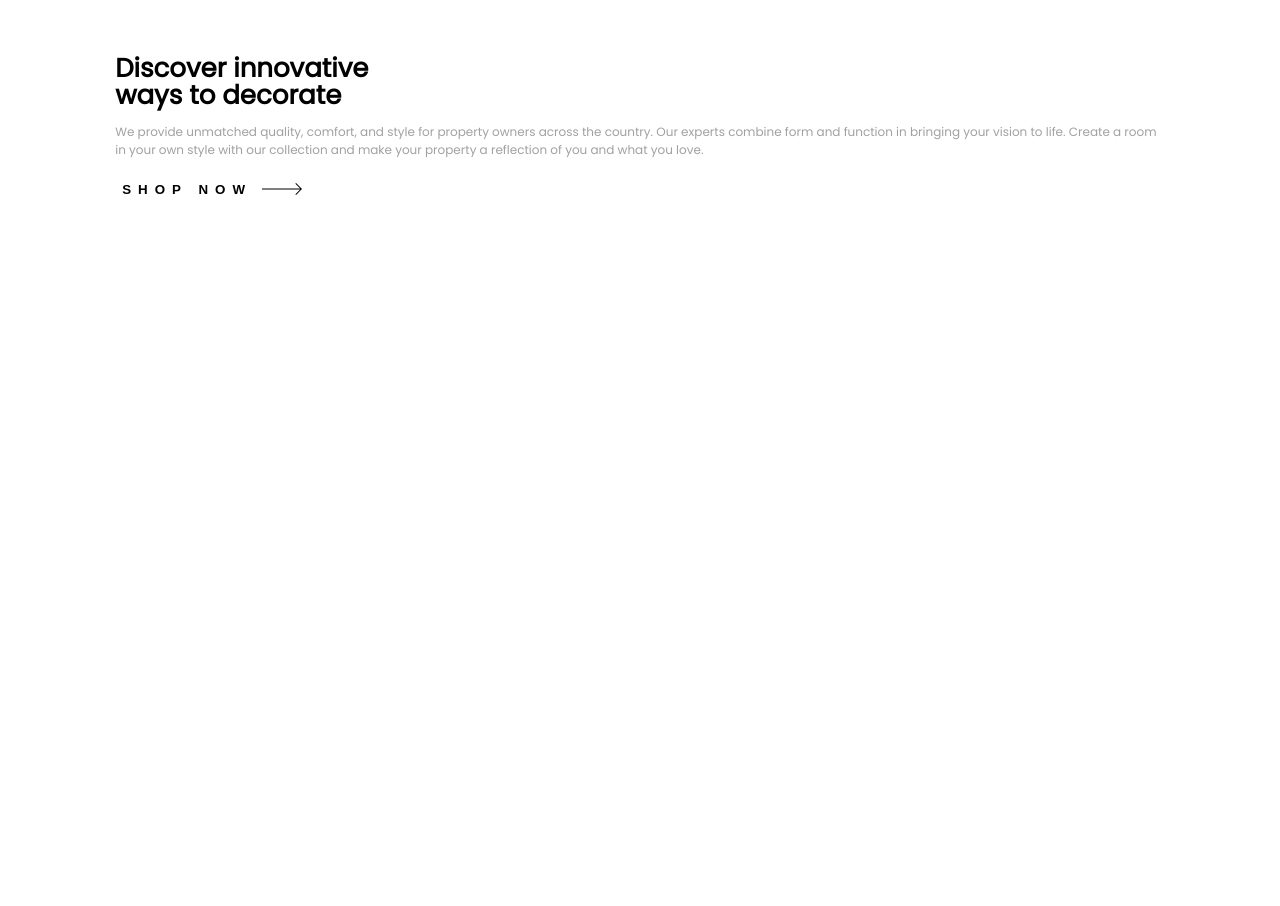
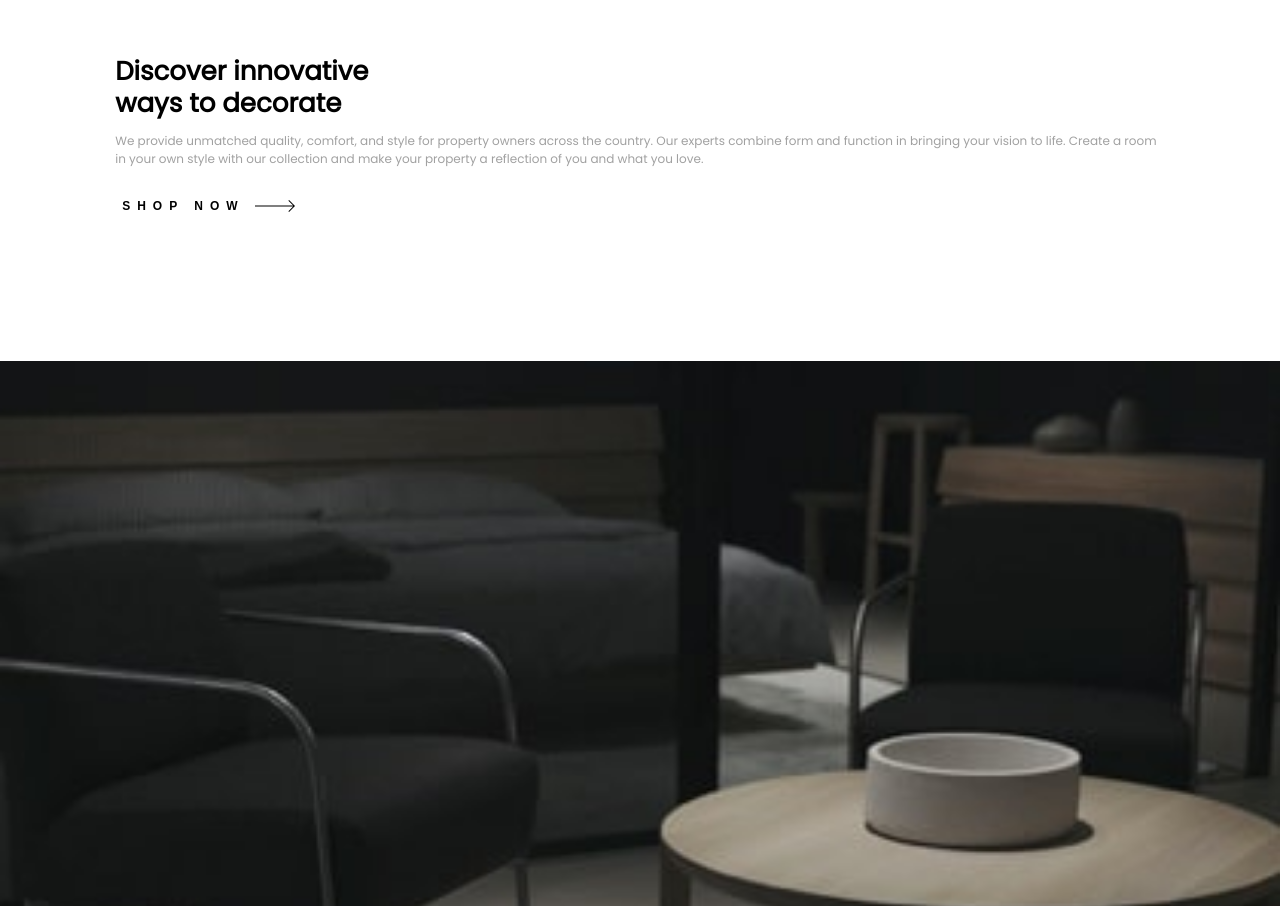
Before and after one commit to Aqib-cyber2/React-Styled-Component, a React (Create React App) app: page / in a window 1280 px wide. Shown: the part 1120-2026 px from the top of the page. Before the commit the page ends 1465 px from the top, so only its background shows below. Built offline with nearby package versions, Linux system fonts and the light colour scheme.

Commit message:
Some Design Modification and Addition of some components

```diff
--- a/src/App.js
+++ b/src/App.js
@@ -1,11 +1,15 @@
 import Header from "./components/Header"
-import { GlobalStyle } from './components/styles/GlobalStyle.styled'
+import AboutSection from "./components/About";
+import { GlobalStyle } from './components/styles/GlobalStyle.styled';
 
+// import { BrowserRouter as Router, Route, Switch } from "react-router-dom";
 function App() {
   return (
     <>
+
       <GlobalStyle />
       <Header />
+      <AboutSection />
     </>
   )
 }
--- /dev/null
+++ b/src/components/About.js
@@ -0,0 +1,27 @@
+import { Container } from "./styles/Container.styled"
+import {AboutSection} from "./styles/AboutSection.styled"
+function About() {
+  return (
+    <AboutSection>
+
+      <div className="img-box">  <img src="./images/image-about-dark.jpg" alt="img-about-dark" /> </div>
+
+      <div className="content-section">
+          <Container>
+              <h3>About our furniture</h3>
+              <p>
+
+                  Our multifunctional collection blends design and function to suit your individual taste.
+                  Make each room unique, or pick a cohesive theme that best express your interests and what
+                  inspires you. Find the furniture pieces you need, from traditional to contemporary styles
+                  or anything in between. Product specialists are available to help you create your dream space.
+
+              </p>
+          </Container>
+      </div>
+      <div className="img-box">  <img src="./images/image-about-light.jpg" alt="img-about-light" /> </div>
+    </AboutSection>
+  )
+}
+
+export default About;
--- a/src/components/Header.js
+++ b/src/components/Header.js
@@ -1,4 +1,6 @@
 // import { useState } from "react"
+import { Link } from "react-router-dom"
+
 import { StyledHeader, Nav, Logo} from "./styles/Header.styled"
 import { Container } from "./styles/Container.styled"
 import { Button } from "./styles/Button.styled"
@@ -29,6 +31,7 @@ function Header() {
     {/* img section */}
       <div className="img-section">
         {/* Navbar */}
+        <Container>
           <Nav>
 
           <button className="toggle-btn">
@@ -39,17 +42,20 @@ function Header() {
 
           {/* fixed navigation bar in header on mobile devices */}
           <div className="mobile-nav fixed hide">
+
+            <Container>
               <button className="toggle-btn">
                 <img src="./images/icon-close.svg" alt="closeIcon" />
               </button>
 
               <ul>
-              { li.map( li =>  <li key={li.title}> <a href="#"> {li.title} </a> </li> ) }
+                { li.map( li =>  <li key={li.title}>  {  <Link to="#"> {li.title} </Link> }  </li> ) }
               </ul>
-
+            </Container>
           </div>
 
           </Nav>
+        </Container>
 
         {/* slider buttons  */}
         <div className="button-box" bg="#ebfbff">
@@ -59,7 +65,8 @@ function Header() {
       </div>
 
       {/* content section */}
-      <Container className="content-section">
+      <div className="content-section">
+        <Container>
           <h1> Discover innovative <br /> ways to decorate </h1>
 
           <p>
@@ -70,6 +77,7 @@ function Header() {
 
           <Button className="btn"> Shop now  <img src="./images/icon-arrow.svg" alt="button arrowIcon" /> </Button>
         </Container>
+      </div>
 
 
     </StyledHeader>
--- /dev/null
+++ b/src/components/styles/AboutSection.styled.js
@@ -0,0 +1,23 @@
+import styled from "styled-components";
+
+export const AboutSection = styled.section`
+    display: flex;
+    flex-direction: column;
+
+    h3{
+        font-size: 12px;
+        color: hsl(0, 0%, 0%);
+        text-transform: uppercase;
+        letter-spacing: 7px;
+        margin-bottom: 1rem;
+    }
+
+    p{
+        color: hsl(0, 0%, 63%);
+        margin-bottom: 0;
+    }
+
+    img{
+        width: 100%;
+    }
+`
--- a/src/components/styles/Button.styled.js
+++ b/src/components/styles/Button.styled.js
@@ -5,6 +5,7 @@ export const Button = styled.button`
     align-items: center;
     background-color: transparent;
     color: hsl(0, 0%, 0%);
+    font-size: 12px;
     font-weight: 600;
     letter-spacing: 7px;
     text-transform: uppercase;
--- a/src/components/styles/Container.styled.js
+++ b/src/components/styles/Container.styled.js
@@ -1,7 +1,7 @@
 import styled from "styled-components";
 
 export const Container = styled.div`
-    padding: 11vw 9vw;
+    padding: 0 9vw;
 
     @media (min-width: 600px) {
         /* padding: 25px 18px; */
--- a/src/components/styles/GlobalStyle.styled.js
+++ b/src/components/styles/GlobalStyle.styled.js
@@ -26,4 +26,15 @@ export const GlobalStyle = createGlobalStyle`
         padding: 5px;
     }
 
+    /* fixed header mobile navigation */
+    .fixed{
+        position: fixed;
+        left: 0;
+        top: 0;
+    }
+
+    .content-section{
+        padding-block: 11vw;
+    }
+
 `
--- a/src/components/styles/Header.styled.js
+++ b/src/components/styles/Header.styled.js
@@ -27,13 +27,13 @@ export const StyledHeader = styled.header`
     .content-section{
         h1{
             font-size: 26px;
-            line-height: 1.7rem;
+            line-height: 2rem;
             margin-bottom: 0.85rem;
         }
 
         p{
             color: hsl(0, 0%, 63%);
-            margin-bottom: 1rem;
+            margin-bottom: 1.5rem;
         }
     }
 `
@@ -44,7 +44,7 @@ export const Nav = styled.nav`
 
     display: flex;
     align-items: center;
-    padding: var(--padding-30);
+    padding-block: var(--padding-30);
     transition: transform 200ms ease-in;
 
     /* humberger icon */
@@ -61,23 +61,19 @@ export const Nav = styled.nav`
     /* mobile navigation style */
     .mobile-nav{
         width: 100%;
-        display: flex;
-        align-items: center;
-        justify-content: space-between;
-        padding: var(--padding-30);
+        padding-block: var(--padding-30);
         background-color: hsl(0, 0%, 100%);
         color: hsl(0, 0%, 0%);
         transition: transform 200ms ease;
 
+        &>div{
+            display: flex;
+            align-items: center;
+            justify-content: space-between;
+        }
+
         &.hide{ transform: translateY(-100%) }
         &.show{ transform: translateY(0) }
-    }
-
-    /* fixed header mobile navigation */
-    .fixed{
-        position: fixed;
-        left: 0;
-        top: 0;
     }
 
     /* navbar menus */
--- a/src/index.js
+++ b/src/index.js
@@ -1,10 +1,13 @@
 import React from 'react';
 import ReactDOM from 'react-dom/client';
+import {BrowserRouter} from "react-router-dom"
 import App from './App';
 
 const root = ReactDOM.createRoot(document.getElementById('root'));
 root.render(
   <React.StrictMode>
-    <App />
+    <BrowserRouter>
+      <App />
+    </BrowserRouter>
   </React.StrictMode>
 );
```
Lines whose indentation alone changed are shown as unchanged.
